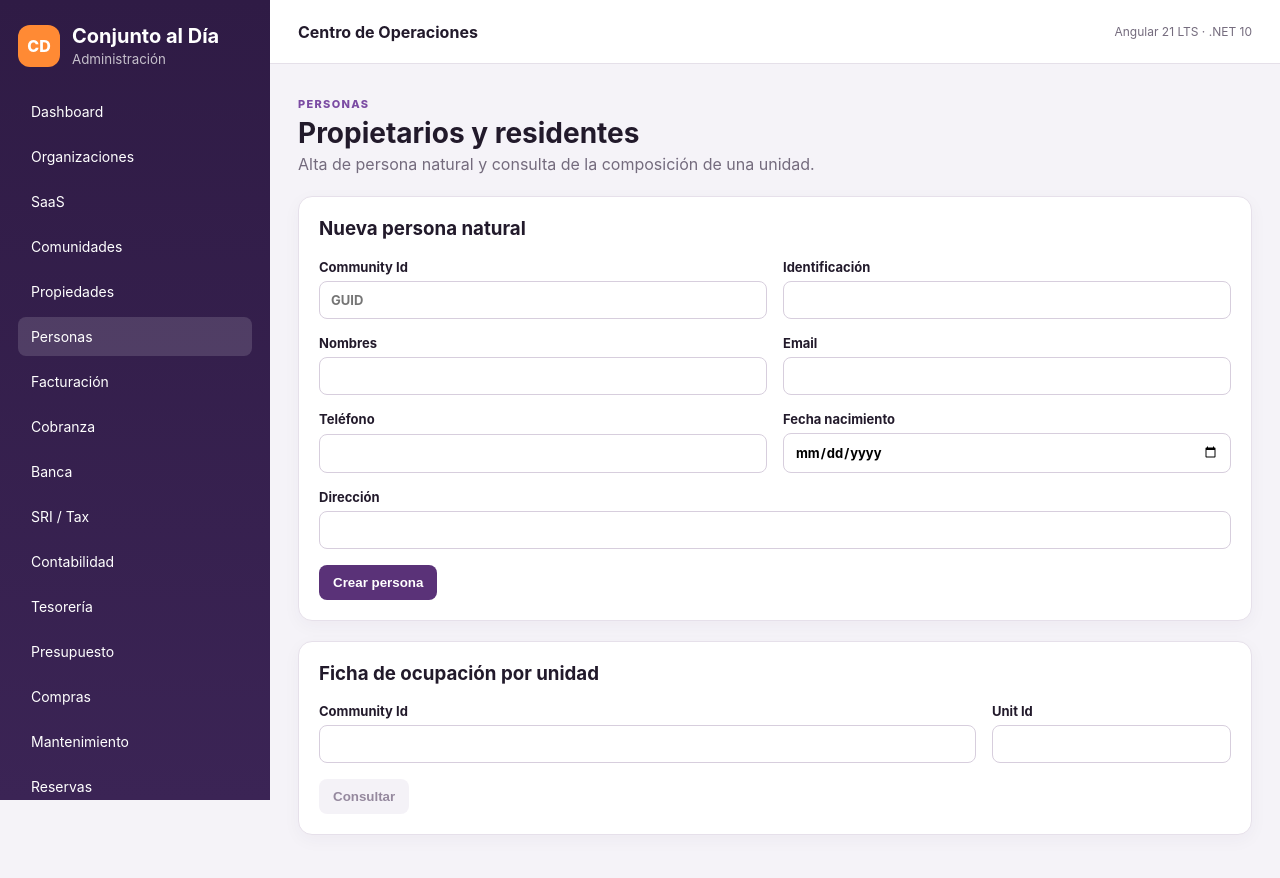
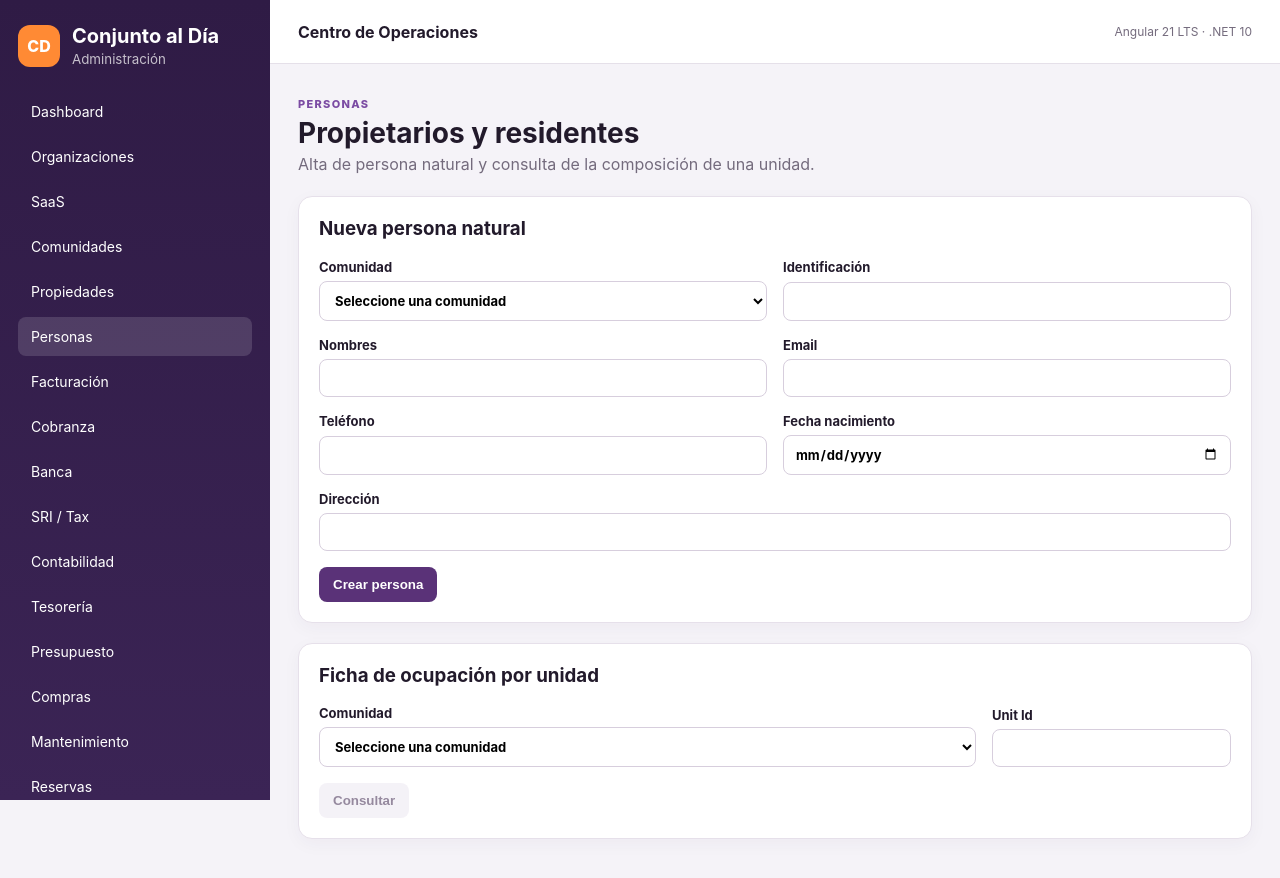
Before and after one commit to christyepez/AppCondominio, an Angular app in the folder frontend/app-condominio-web/: page /people in a window 1280 px wide. Shown: the top 878 px of the page. Built offline with nearby package versions, Linux system fonts and the light colour scheme; no server answers.

Commit message:
feat(ui): replace community GUIDs with authorized selectors

```diff
--- /dev/null
+++ b/frontend/app-condominio-web/src/app/core/data/community-options.service.ts
@@ -0,0 +1,22 @@
+import { HttpClient } from '@angular/common/http';
+import { Injectable, inject } from '@angular/core';
+import { Observable, map } from 'rxjs';
+import { API_BASE_URL } from '../config/api.config';
+
+export interface CommunityOption {
+  id: string;
+  organizationId: string;
+  code: string;
+  name: string;
+}
+
+@Injectable({ providedIn: 'root' })
+export class CommunityOptionsService {
+  private readonly http = inject(HttpClient);
+
+  load(): Observable<CommunityOption[]> {
+    return this.http.get<CommunityOption[]>(`${API_BASE_URL}/communities/`).pipe(
+      map(items => [...items].sort((a, b) => a.name.localeCompare(b.name)))
+    );
+  }
+}
--- a/frontend/app-condominio-web/src/app/features/governance/governance.component.ts
+++ b/frontend/app-condominio-web/src/app/features/governance/governance.component.ts
@@ -1,8 +1,9 @@
 import { CommonModule } from '@angular/common';
 import { HttpClient } from '@angular/common/http';
-import { Component, inject } from '@angular/core';
+import { Component, OnInit, inject } from '@angular/core';
 import { FormsModule } from '@angular/forms';
 import { API_BASE_URL } from '../../core/config/api.config';
+import { CommunityOption, CommunityOptionsService } from '../../core/data/community-options.service';
 
 interface GovernanceKpi {
   openAssemblies: number;
@@ -22,7 +23,7 @@ interface GovernanceKpi {
 
     <div class="notice error" *ngIf="error">{{ error }}</div>
     <section class="panel form-grid compact">
-      <label class="wide">Community Id<input [(ngModel)]="communityId" name="communityId" placeholder="GUID de la comunidad"></label>
+      <label class="wide">Comunidad<select [(ngModel)]="communityId" name="communityId"><option value="">Seleccione una comunidad</option><option *ngFor="let community of communities" [value]="community.id">{{ community.name }} ({{ community.code }})</option></select></label>
       <div class="form-actions"><button class="button primary" type="button" (click)="load()" [disabled]="loading || !communityId">Consultar KPI</button></div>
     </section>
 
@@ -34,12 +35,21 @@ interface GovernanceKpi {
     </section>
   `
 })
-export class GovernanceComponent {
+export class GovernanceComponent implements OnInit {
   private readonly http = inject(HttpClient);
+  private readonly communityOptions = inject(CommunityOptionsService);
+  communities: CommunityOption[] = [];
   communityId = '';
   loading = false;
   error = '';
   kpi?: GovernanceKpi;
+
+  ngOnInit(): void {
+    this.communityOptions.load().subscribe({
+      next: items => this.communities = items,
+      error: () => this.error = 'No se pudieron cargar las comunidades disponibles.'
+    });
+  }
 
   load(): void {
     this.loading = true; this.error = ''; this.kpi = undefined;
--- a/frontend/app-condominio-web/src/app/features/people/people.component.ts
+++ b/frontend/app-condominio-web/src/app/features/people/people.component.ts
@@ -1,8 +1,9 @@
 import { CommonModule } from '@angular/common';
 import { HttpClient } from '@angular/common/http';
-import { Component, inject } from '@angular/core';
+import { Component, OnInit, inject } from '@angular/core';
 import { FormsModule } from '@angular/forms';
 import { API_BASE_URL } from '../../core/config/api.config';
+import { CommunityOption, CommunityOptionsService } from '../../core/data/community-options.service';
 
 @Component({
   selector: 'app-people',
@@ -19,7 +20,7 @@ import { API_BASE_URL } from '../../core/config/api.config';
     <section class="panel">
       <h3>Nueva persona natural</h3>
       <form class="form-grid" (ngSubmit)="createNaturalPerson()">
-        <label>Community Id<input name="communityId" [(ngModel)]="person.communityId" required placeholder="GUID"></label>
+        <label>Comunidad<select name="communityId" [(ngModel)]="person.communityId" required><option value="">Seleccione una comunidad</option><option *ngFor="let community of communities" [value]="community.id">{{ community.name }} ({{ community.code }})</option></select></label>
         <label>Identificación<input name="identification" [(ngModel)]="person.identification" required></label>
         <label>Nombres<input name="names" [(ngModel)]="person.names" required></label>
         <label>Email<input name="email" [(ngModel)]="person.email" type="email"></label>
@@ -33,7 +34,7 @@ import { API_BASE_URL } from '../../core/config/api.config';
     <section class="panel">
       <h3>Ficha de ocupación por unidad</h3>
       <div class="form-grid compact">
-        <label>Community Id<input [(ngModel)]="lookup.communityId" name="lookupCommunity"></label>
+        <label>Comunidad<select [(ngModel)]="lookup.communityId" name="lookupCommunity"><option value="">Seleccione una comunidad</option><option *ngFor="let community of communities" [value]="community.id">{{ community.name }} ({{ community.code }})</option></select></label>
         <label>Unit Id<input [(ngModel)]="lookup.unitId" name="lookupUnit"></label>
         <div class="form-actions"><button class="button secondary" type="button" (click)="loadUnit()" [disabled]="busy || !lookup.communityId || !lookup.unitId">Consultar</button></div>
       </div>
@@ -41,14 +42,23 @@ import { API_BASE_URL } from '../../core/config/api.config';
     </section>
   `
 })
-export class PeopleComponent {
+export class PeopleComponent implements OnInit {
   private readonly http = inject(HttpClient);
+  private readonly communityOptions = inject(CommunityOptionsService);
+  communities: CommunityOption[] = [];
   busy = false;
   error = '';
   message = '';
   unitRecord: unknown;
   person = { communityId: '', identification: '', names: '', email: '', phone: '', birthDate: '', address: '' };
   lookup = { communityId: '', unitId: '' };
+
+  ngOnInit(): void {
+    this.communityOptions.load().subscribe({
+      next: items => this.communities = items,
+      error: () => this.error = 'No se pudieron cargar las comunidades disponibles.'
+    });
+  }
 
   createNaturalPerson(): void {
     if (!this.person.communityId || !this.person.identification.trim() || !this.person.names.trim()) return;
--- a/frontend/app-condominio-web/src/app/features/properties/properties.component.ts
+++ b/frontend/app-condominio-web/src/app/features/properties/properties.component.ts
@@ -1,9 +1,10 @@
 import { CommonModule } from '@angular/common';
 import { HttpClient } from '@angular/common/http';
-import { Component, inject } from '@angular/core';
+import { Component, OnInit, inject } from '@angular/core';
 import { FormsModule } from '@angular/forms';
 import { Observable } from 'rxjs';
 import { API_BASE_URL } from '../../core/config/api.config';
+import { CommunityOption, CommunityOptionsService } from '../../core/data/community-options.service';
 
 @Component({
   selector: 'app-properties',
@@ -18,7 +19,7 @@ import { API_BASE_URL } from '../../core/config/api.config';
     <div class="notice success" *ngIf="message">{{ message }}</div>
 
     <section class="panel form-grid compact">
-      <label class="wide">Community Id<input [(ngModel)]="communityId" name="communityId" placeholder="GUID de la comunidad"></label>
+      <label class="wide">Comunidad<select [(ngModel)]="communityId" name="communityId"><option value="">Seleccione una comunidad</option><option *ngFor="let community of communities" [value]="community.id">{{ community.name }} ({{ community.code }})</option></select></label>
       <div class="form-actions">
         <button class="button secondary" type="button" (click)="validate()" [disabled]="busy || !communityId">Validar alícuotas</button>
         <button class="button primary" type="button" (click)="generateDemo()" [disabled]="busy || !communityId">Generar piloto 300 unidades</button>
@@ -36,14 +37,23 @@ import { API_BASE_URL } from '../../core/config/api.config';
     </section>
   `
 })
-export class PropertiesComponent {
+export class PropertiesComponent implements OnInit {
   private readonly http = inject(HttpClient);
+  private readonly communityOptions = inject(CommunityOptionsService);
+  communities: CommunityOption[] = [];
   communityId = '';
   busy = false;
   error = '';
   message = '';
   validation: unknown;
   demoResult: unknown;
+
+  ngOnInit(): void {
+    this.communityOptions.load().subscribe({
+      next: items => this.communities = items,
+      error: () => this.error = 'No se pudieron cargar las comunidades disponibles.'
+    });
+  }
 
   validate(): void {
     this.run(() => this.http.get(`${API_BASE_URL}/properties/communities/${this.communityId}/coefficient-validation`), value => {
```
Also changed, not shown: 1 other file (tests, documents, lock files or other folders).
